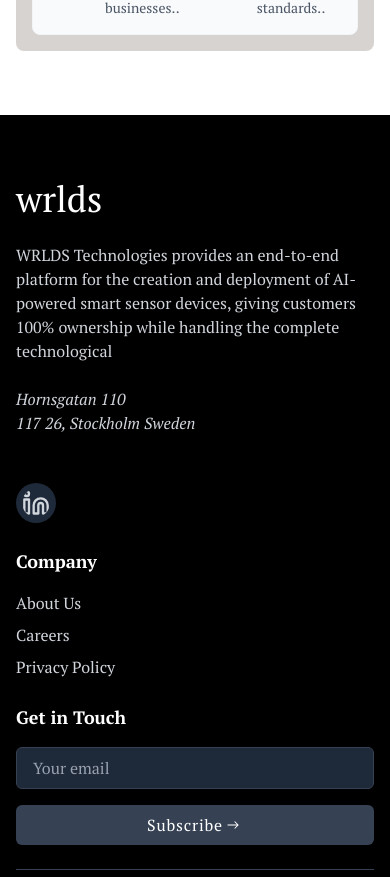
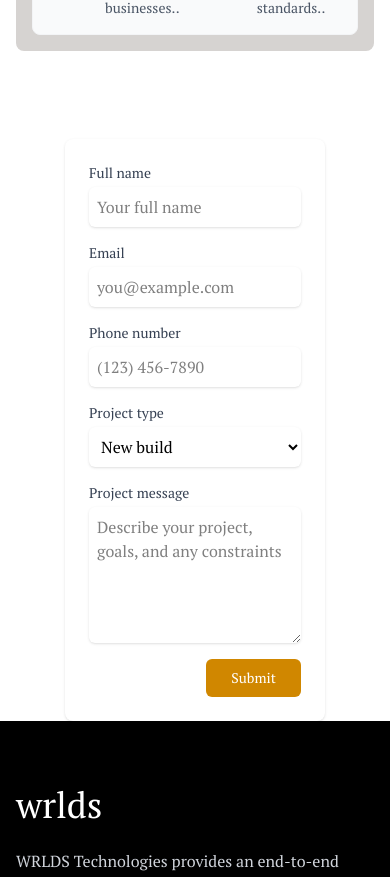
Before and after one commit to abbasolabode/Ai-Integration, a React (Vite) app: page /contactUs in a window 390 px wide. Shown: the part 1512-2389 px from the top of the page. Built offline with nearby package versions, Linux system fonts and the light colour scheme.

Commit message:
UI: Add structured contact form (fullname, email, phone, project type, message, submit)

```diff
--- a/src/ui/contactUi/ContactUi.jsx
+++ b/src/ui/contactUi/ContactUi.jsx
@@ -116,8 +116,81 @@
                         ))}
                     </div>
                 </div>
+            </section>
 
-            </section>
+            {/* Form  */}
+            <form action="" className="max-w-6xl mx-auto px-4 sm:px-6 lg:px-8">
+                <div className="bg-white rounded-lg shadow-sm p-6">
+                    <div className="grid grid-cols-1 md:grid-cols-2 gap-4">
+                        <div>
+                            <label htmlFor="fullname" className="block text-sm font-medium text-gray-700">Full name</label>
+                            <input
+                                id="fullname"
+                                name="fullname"
+                                type="text"
+                                placeholder="Your full name"
+                                className="mt-1 block w-full rounded-md border-gray-300 shadow-sm focus:border-yellow-500 focus:ring-yellow-500 sm:text-sm p-2"
+                            />
+                        </div>
+
+                        <div>
+                            <label htmlFor="email" className="block text-sm font-medium text-gray-700">Email</label>
+                            <input
+                                id="email"
+                                name="email"
+                                type="email"
+                                placeholder="you@example.com"
+                                className="mt-1 block w-full rounded-md border-gray-300 shadow-sm focus:border-yellow-500 focus:ring-yellow-500 sm:text-sm p-2"
+                            />
+                        </div>
+
+                        <div>
+                            <label htmlFor="phone" className="block text-sm font-medium text-gray-700">Phone number</label>
+                            <input
+                                id="phone"
+                                name="phone"
+                                type="tel"
+                                placeholder="(123) 456-7890"
+                                className="mt-1 block w-full rounded-md border-gray-300 shadow-sm focus:border-yellow-500 focus:ring-yellow-500 sm:text-sm p-2"
+                            />
+                        </div>
+
+                        <div>
+                            <label htmlFor="projectType" className="block text-sm font-medium text-gray-700">Project type</label>
+                            <select
+                                id="projectType"
+                                name="projectType"
+                                className="mt-1 block w-full rounded-md border-gray-300 bg-white shadow-sm focus:border-yellow-500 focus:ring-yellow-500 sm:text-sm p-2"
+                            >
+                                <option value="new-build">New build</option>
+                                <option value="renovation">Renovation</option>
+                                <option value="infrastructure">Infrastructure</option>
+                                <option value="other">Other</option>
+                            </select>
+                        </div>
+
+                        <div className="md:col-span-2">
+                            <label htmlFor="message" className="block text-sm font-medium text-gray-700">Project message</label>
+                            <textarea
+                                id="message"
+                                name="message"
+                                rows="5"
+                                placeholder="Describe your project, goals, and any constraints"
+                                className="mt-1 block w-full rounded-md border-gray-300 shadow-sm focus:border-yellow-500 focus:ring-yellow-500 sm:text-sm p-2"
+                            />
+                        </div>
+                    </div>
+
+                    <div className="mt-4 flex justify-end">
+                        <button
+                            type="submit"
+                            className="inline-flex items-center px-6 py-2 border border-transparent text-sm font-medium rounded-md text-white bg-yellow-600 hover:bg-yellow-700 focus:outline-none focus:ring-2 focus:ring-offset-2 focus:ring-yellow-500"
+                        >
+                            Submit
+                        </button>
+                    </div>
+                </div>
+            </form>
 
         </div>
     )
```
